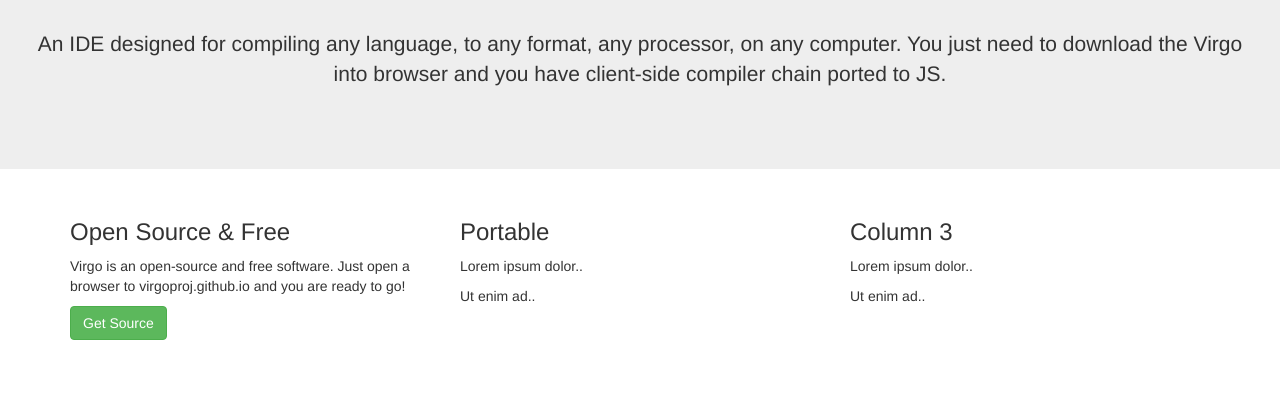
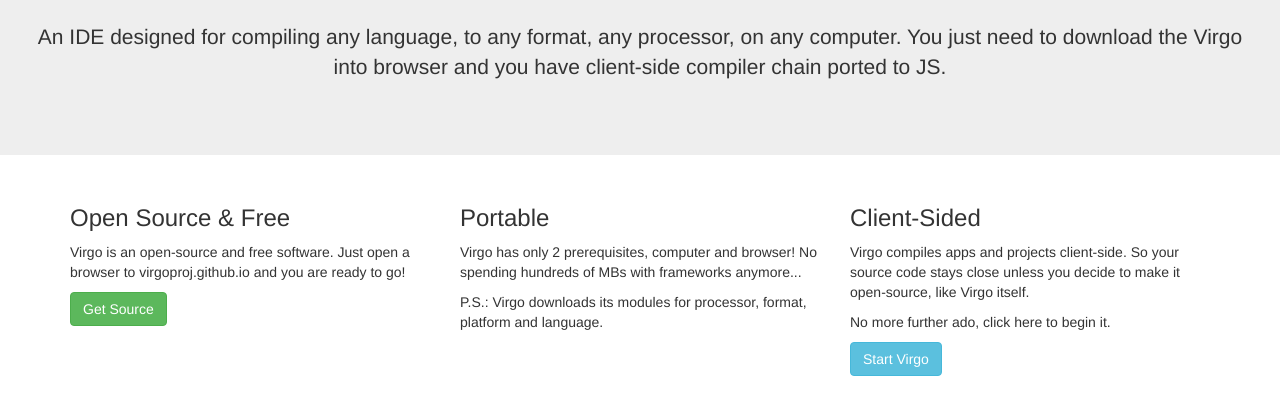
Before and after one commit to virgoproj/virgoproj.github.io, a plain HTML site: page index.html in a window 1280 px wide. Shown: the part 140-554 px from the top of the page. Drawn offline with nearby package versions, Linux system fonts and the light colour scheme.

Commit message:
Update index.html

```diff
--- a/index.html
+++ b/index.html
@@ -2,13 +2,13 @@
 <html>
 <head>
   <meta charset="utf-8">
-  <meta name="viewport" content="width=device-width, initial-scale=1">
-  <title>Project Virgo</title>
+  <meta name="viewport" content="width=device-width">
+  <title>Project Virgo - Main</title>
 </head>
 <body>
-<div class="jumbotron text-center">
+<div class="jumbotron text-center virgohdr">
   <h1>Virgo Project</h1>
-  <p style="margin: 32px;">An IDE designed for compiling any language, to any format, any processor, on any computer. You just need to download the Virgo into browser and you have client-side compiler chain ported to JS.</p>
+  <p style="margin: 25px;">An IDE designed for compiling any language, to any format, any processor, on any computer. You just need to download the Virgo into browser and you have client-side compiler chain ported to JS.</p>
 </div>
 
 <div class="container">
@@ -21,13 +21,15 @@
     </div>
     <div class="col-sm-4">
       <h3>Portable</h3>
-      <p>Lorem ipsum dolor..</p>
-      <p>Ut enim ad..</p>
+      <p>Virgo has only 2 prerequisites, computer and browser! No spending hundreds of MBs with frameworks anymore...</p>
+      <p>P.S.: Virgo downloads its modules for processor, format, platform and language.</p>
     </div>
     <div class="col-sm-4">
-      <h3>Column 3</h3>
-      <p>Lorem ipsum dolor..</p>
-      <p>Ut enim ad..</p>
+      <h3>Client-Sided</h3>
+      <p>Virgo compiles apps and projects client-side. So your source code stays close unless you decide to make it
+      open-source, like Virgo itself.</p>
+      <p>No more further ado, click here to begin it.</p>
+      <a href="/ide/index.html" role="button" class="btn btn-info">Start Virgo</a>
     </div>
   </div>
 <script src="https://code.jquery.com/jquery.min.js"></script>
```
